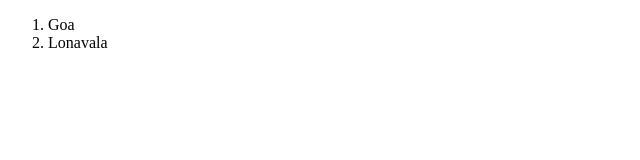
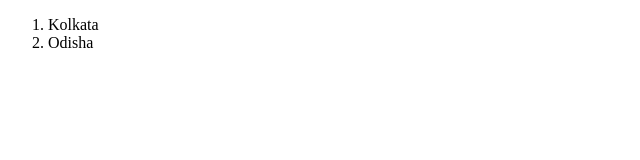
Before and after one commit to bijoy907/Why-Update-packages-React-Basic-CSS-styling-Working-with-Fragments-portals-r---v7k5hqbdpf8g, a React app: page / in a window 1280 px wide. Shown: the top 160 px of the page, without its empty margins (0-640 px from the left). Built offline with nearby package versions, Linux system fonts and the light colour scheme.

Commit message:
5th push

```diff
--- a/src/components/App.js
+++ b/src/components/App.js
@@ -42,8 +42,8 @@ class App extends Component {
       <div id="main">
         {/* Do not remove the main div */}
         <ol>
-          <li key="location1">Goa</li>
-          <li key="location2">Lonavala</li>
+          <li key="location1">Kolkata</li>
+          <li key="location2">Odisha</li>
         </ol>
       </div>
     )
```
